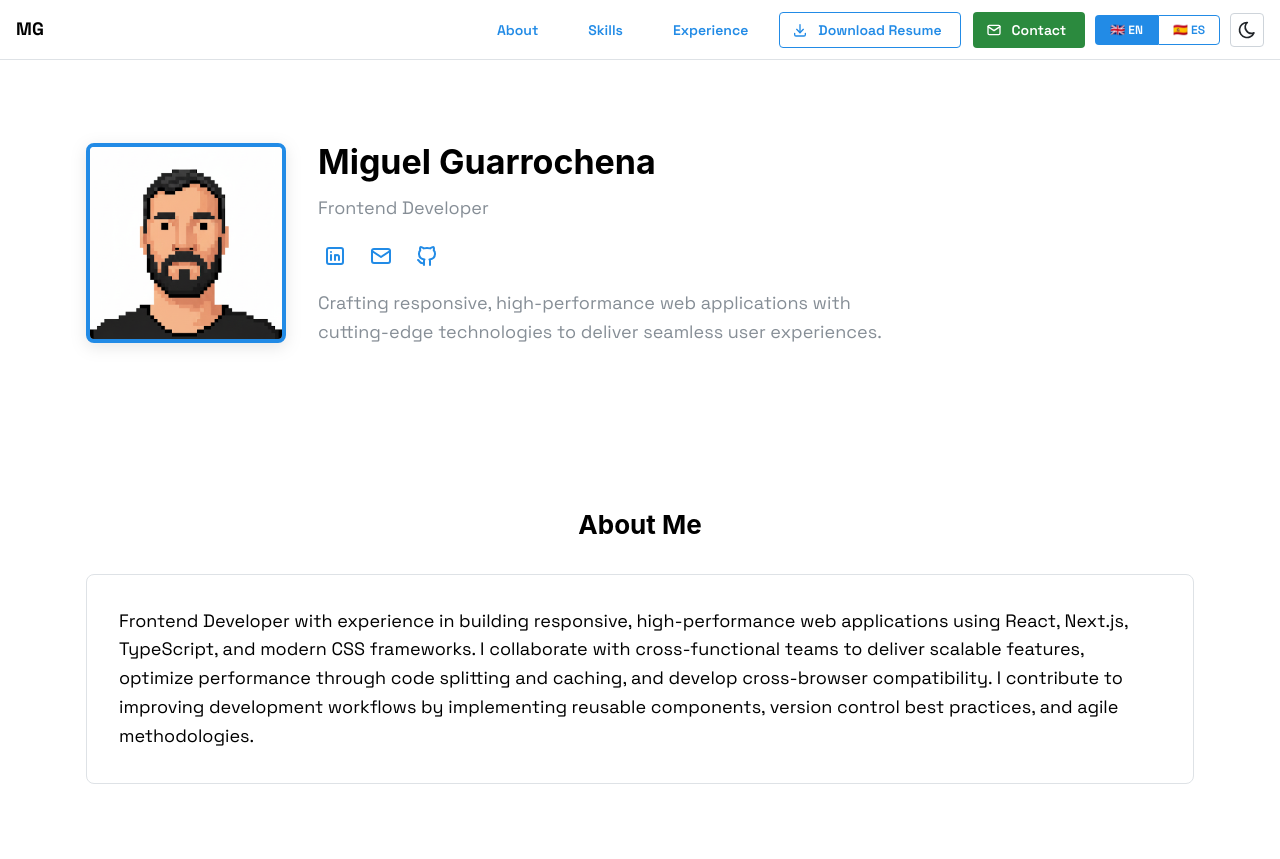
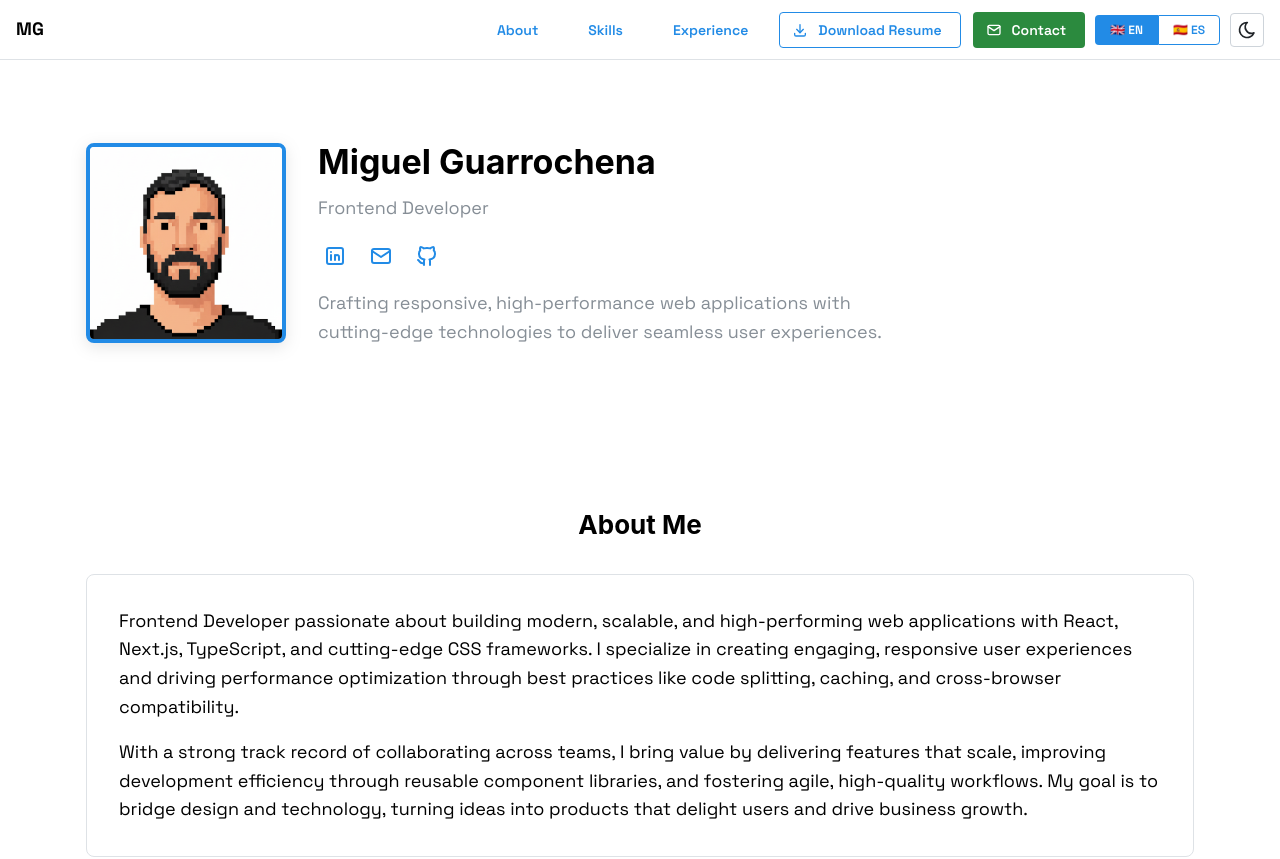
Before and after one commit to miguelGuarrochena/portfolio, a Next.js app: page / in a window 1280 px wide. Shown: the top 859 px of the page. Built offline with nearby package versions, Linux system fonts and the light colour scheme.

Commit message:
Update text

```diff
--- a/src/app/layout.tsx
+++ b/src/app/layout.tsx
@@ -16,6 +16,9 @@ const spaceGrotesk = Space_Grotesk({
 export const metadata = {
   title: 'Miguel Guarrochena - Frontend Developer',
   description: 'Frontend Developer with experience in building responsive, high-performance web applications using React, Next.js, TypeScript, and modern CSS frameworks.',
+  icons: {
+    icon: '/favicon.ico',
+  },
 };
 
 export default function RootLayout({
@@ -27,6 +30,7 @@ export default function RootLayout({
     <html lang="en" className={spaceGrotesk.variable}>
       <head>
         <ColorSchemeScript />
+        <link rel="icon" href="/favicon.ico" type="image/x-icon" />
       </head>
       <body className={spaceGrotesk.className}>
         <ThemeProvider>
--- a/src/components/AboutSection.tsx
+++ b/src/components/AboutSection.tsx
@@ -20,9 +20,11 @@ export function AboutSection() {
           {t.about.title}
         </Title>
             <Paper p="xl" radius="md" withBorder h="100%">
-              <Text size="lg" lh={1.6}>
-                {t.about.description}
-              </Text>
+              {t.about.description.split('\n').map((paragraph, index) => (
+                <Text key={index} size="lg" lh={1.6} mb={index < t.about.description.split('\n').length - 1 ? 'md' : 0}>
+                  {paragraph}
+                </Text>
+              ))}
             </Paper>
 
       </motion.div>
--- a/src/dictionaries/en.ts
+++ b/src/dictionaries/en.ts
@@ -14,7 +14,9 @@ export const en = {
   },
   about: {
     title: 'About Me',
-    description: 'Frontend Developer with experience in building responsive, high-performance web applications using React, Next.js, TypeScript, and modern CSS frameworks. I collaborate with cross-functional teams to deliver scalable features, optimize performance through code splitting and caching, and develop cross-browser compatibility. I contribute to improving development workflows by implementing reusable components, version control best practices, and agile methodologies.',
+    description: `Frontend Developer passionate about building modern, scalable, and high-performing web applications with React, Next.js, TypeScript, and cutting-edge CSS frameworks. I specialize in creating engaging, responsive user experiences and driving performance optimization through best practices like code splitting, caching, and cross-browser compatibility.
+
+     With a strong track record of collaborating across teams, I bring value by delivering features that scale, improving development efficiency through reusable component libraries, and fostering agile, high-quality workflows. My goal is to bridge design and technology, turning ideas into products that delight users and drive business growth.`,
   },
   skills: {
     title: 'Skills',
--- a/src/dictionaries/es.ts
+++ b/src/dictionaries/es.ts
@@ -14,7 +14,9 @@ export const es = {
   },
   about: {
     title: 'Acerca de Mí',
-    description: 'Desarrollador Frontend con experiencia en la construcción de aplicaciones web responsivas y de alto rendimiento utilizando React, Next.js, TypeScript y frameworks CSS modernos. Colaboro con equipos multifuncionales para entregar características escalables, optimizar el rendimiento a través de code splitting y caching, y desarrollar compatibilidad entre navegadores. Contribuyo a mejorar los flujos de trabajo de desarrollo implementando componentes reutilizables, mejores prácticas de control de versiones y metodologías ágiles.',
+    description: `Desarrollador Frontend apasionado por construir aplicaciones web modernas, escalables y de alto rendimiento con React, Next.js, TypeScript y frameworks CSS de vanguardia. Me especializo en crear experiencias de usuario atractivas y responsivas, y en impulsar la optimización del rendimiento a través de mejores prácticas como code splitting, caching y compatibilidad entre navegadores.
+
+Con un sólido historial de colaboración en equipos, aporto valor entregando características que escalan, mejorando la eficiencia del desarrollo a través de bibliotecas de componentes reutilizables, y fomentando flujos de trabajo ágiles y de alta calidad. Mi objetivo es conectar diseño y tecnología, convirtiendo ideas en productos que deleitan a los usuarios y impulsan el crecimiento del negocio.`,
   },
   skills: {
     title: 'Habilidades',
```
Also changed, not shown: 1 other file (tests, documents, lock files or other folders).
